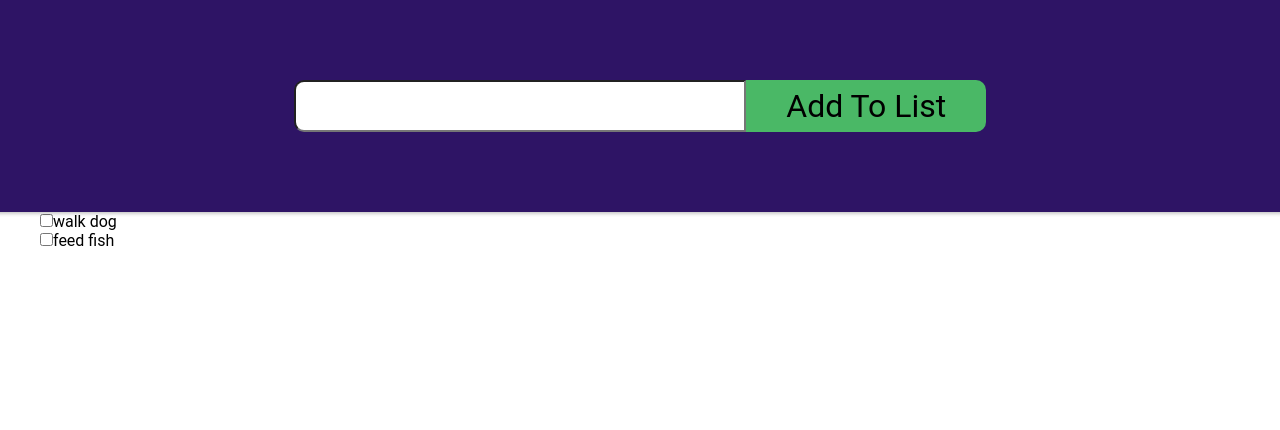
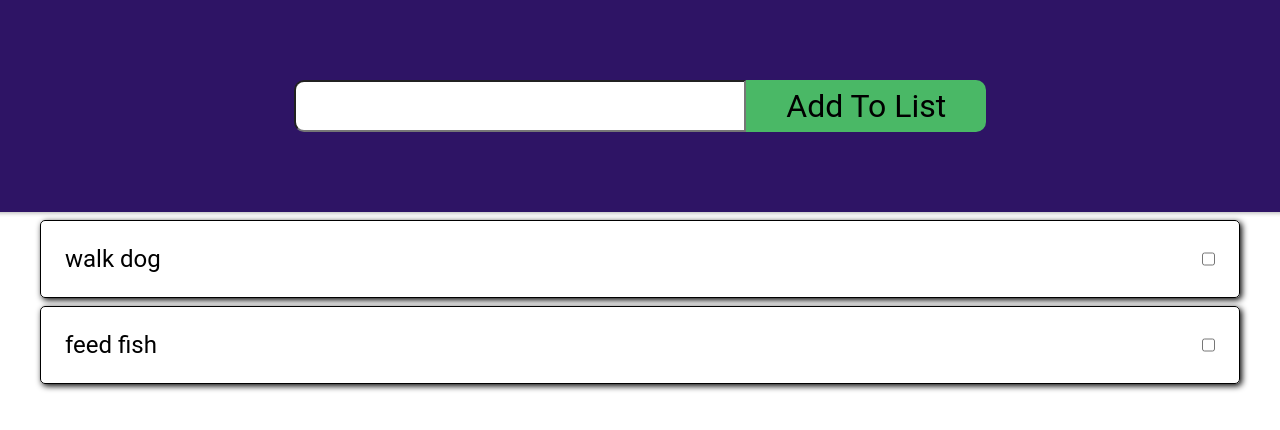
Before and after one commit to timegated/ionic-todo-ts, a React (Create React App) app: page /home in a window 1280 px wide. Shown: the top 430 px of the page. Built offline with nearby package versions, Linux system fonts and the light colour scheme.

Commit message:
Added additional styling to tasklistitems and checkbox functionality

```diff
--- a/src/components/TaskList.tsx
+++ b/src/components/TaskList.tsx
@@ -20,7 +20,7 @@ const TaskList: React.FC<TaskListProps> = ({ tasks, toggleComplete }) => {
     <TaskUL>
       {tasks.map((task: any) => {
         return (
-          <TaskItem
+          <TaskListItem
             key={task.id}
             task={task}
             toggleComplete={toggleComplete}
@@ -38,10 +38,6 @@ const TaskUL = styled.ul`
   margin: 0 auto;
   padding: 0;
 `
-const TaskItem = styled(TaskListItem)`
-  display: flex;
-  justify-content: space-between;
-  background: gray;
-`
+
 
 export default TaskList
--- a/src/components/TaskListItem.tsx
+++ b/src/components/TaskListItem.tsx
@@ -1,4 +1,5 @@
-import React from 'react'
+import React from 'react';
+import styled from 'styled-components';
 
 type ToggleComplete = (selectedTask: string) => void;
 
@@ -14,15 +15,33 @@ interface TaskListItemProps {
 }
 const TaskListItem: React.FC<TaskListItemProps> = ({task, toggleComplete}) => {
   return (
-    <li>
-      <label>{task.complete ? "complete" : undefined}</label>
+    <ListItem>
+      {task.complete ? <ItemLabelLt>{ task.text }</ItemLabelLt> : <ItemLabel>{ task.text }</ItemLabel>}
       <input type="checkbox"
         checked={task.complete}
         onChange={() => toggleComplete(task.text)}
       />
-      {task.text}
-    </li>
+
+
+    </ListItem>
   )
 }
 
+const ListItem = styled.li`
+  border: 1px solid black;
+  display: flex;
+  flex-direction: row;
+  justify-content: space-between;
+  padding: 1.5rem;
+  border-radius: 5px;
+  box-shadow: 2px 2px .25em black;
+  margin-top: 0.5rem;
+  font-size: 24px;
+`
+const ItemLabel = styled.label`
+
+`
+const ItemLabelLt = styled.label`
+  text-decoration: line-through
+`
 export default TaskListItem
```
